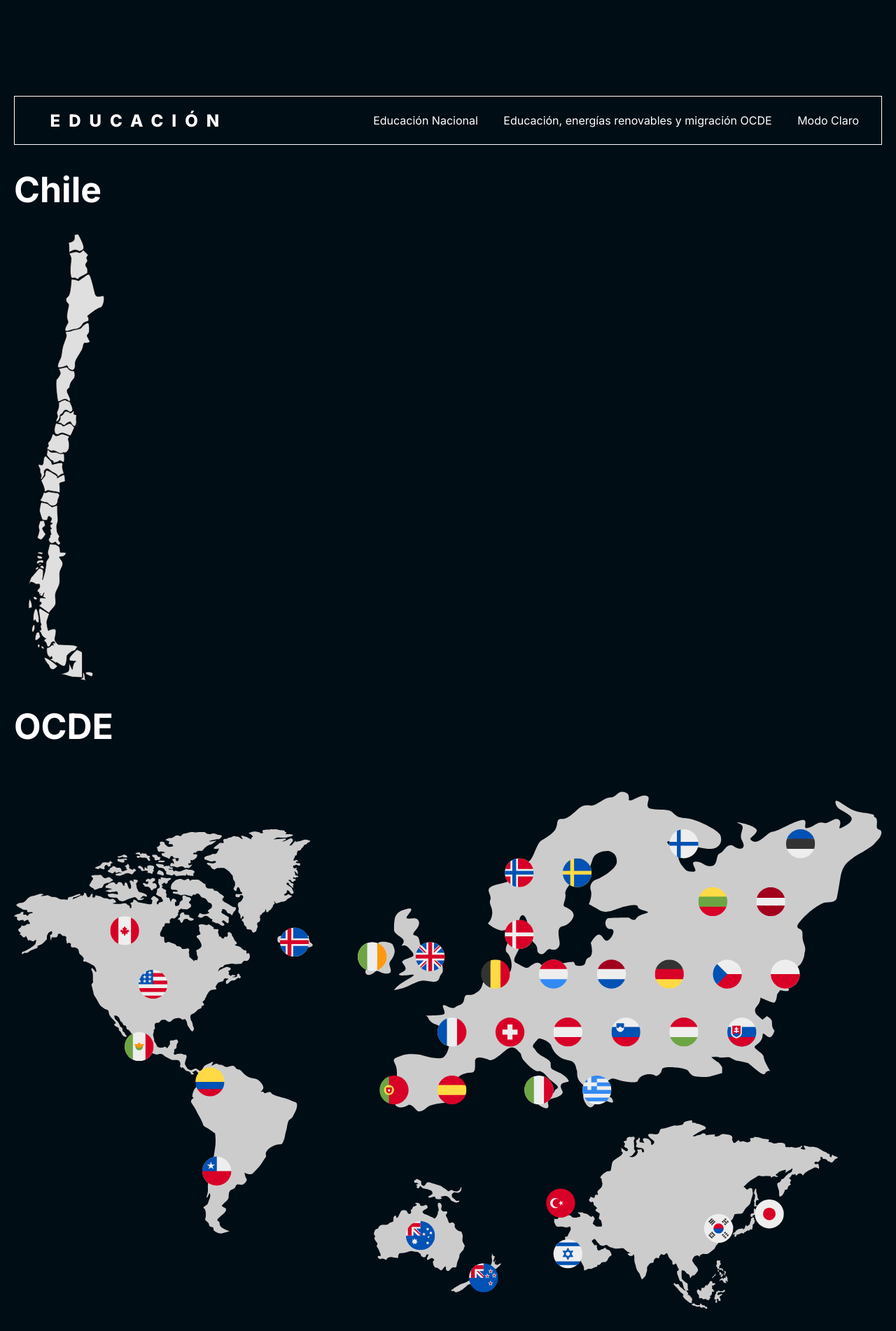
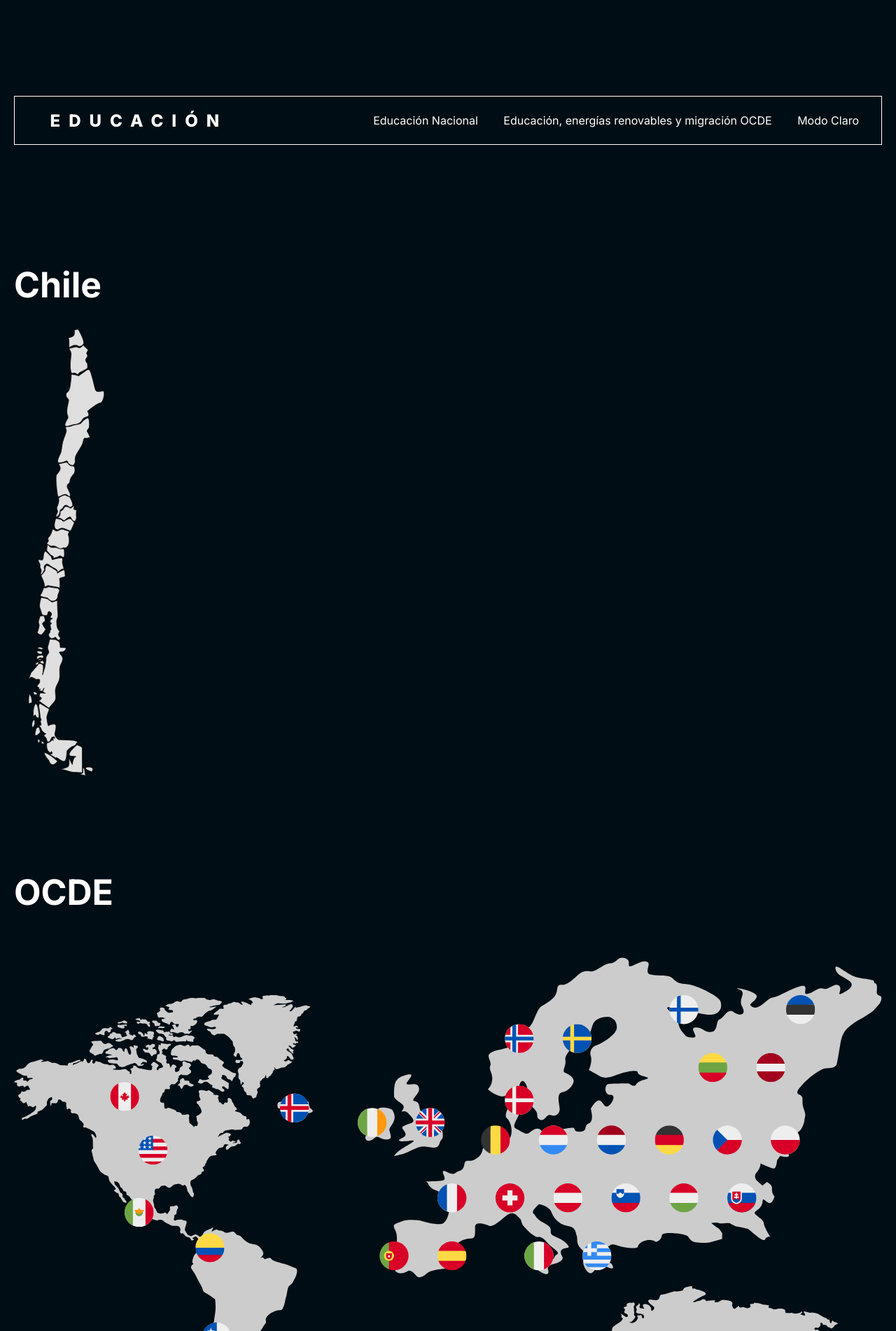
Before and after one commit to pensamientovisual/grupo2-2020-1, a PHP site: page / in a window 1280 px wide. Shown: the part 663-2565 px from the top of the page at 70% size. Run offline with PHP 8.4, Linux system fonts and the light colour scheme.

Commit message:
fixed div para barra

```diff
--- a/index.html
+++ b/index.html
@@ -37,7 +37,7 @@
             </div>
         </header>
         <main class='main'>
-            <div id="chile"></div>
+            <div id="chile">
             <h1 class="titulo">Chile</h1>
                 <div id="mapa_chile">
                     <svg height="80%" viewBox="0 0 104 608" version="1.1" xmlns="http://www.w3.org/2000/svg" xmlns:xlink="http://www.w3.org/1999/xlink" xml:space="preserve" xmlns:serif="http://www.serif.com/" style="fill-rule:evenodd;clip-rule:evenodd;stroke-linecap:square;stroke-miterlimit:1.5;">
@@ -149,6 +149,7 @@
                             </g>
                         </g>
                     </svg>
+                </div>
             </div>
             <div id="ocde">
                 <h1 class="titulo">OCDE</h1>
--- a/scripts.js
+++ b/scripts.js
@@ -31,16 +31,20 @@
 		}
 	});
 
+	var alt_nav = $('nav').height();
+
 	$(window).bind('scroll', function () {
 		var altura = $(window).height();
 		if ($(window).scrollTop() > altura) {
 			$('header').css('position', 'fixed');
+			$('.main').css('margin-top', alt_nav);
 		} else {
 			$('header').css('position','unset');
 		}
 	});
 
-	var alt_nav = $('nav').height();
+	$('#chile').css('padding-top', alt_nav);
+	$('#ocde').css('padding-top', alt_nav);
 
 
 
--- a/style.css
+++ b/style.css
@@ -80,16 +80,17 @@
 }
 
 /* CHILE */
+#chile {
+    min-height: 100%;
+}
+
 #mapa_chile {
     padding-left: 20px;
 }
-
-
-
-
-
 /* OCDE */
-
+#ocde {
+    min-height: 100%;
+}
 
 /* LA BARRA */
 
```
Lines whose indentation alone changed are shown as unchanged.
